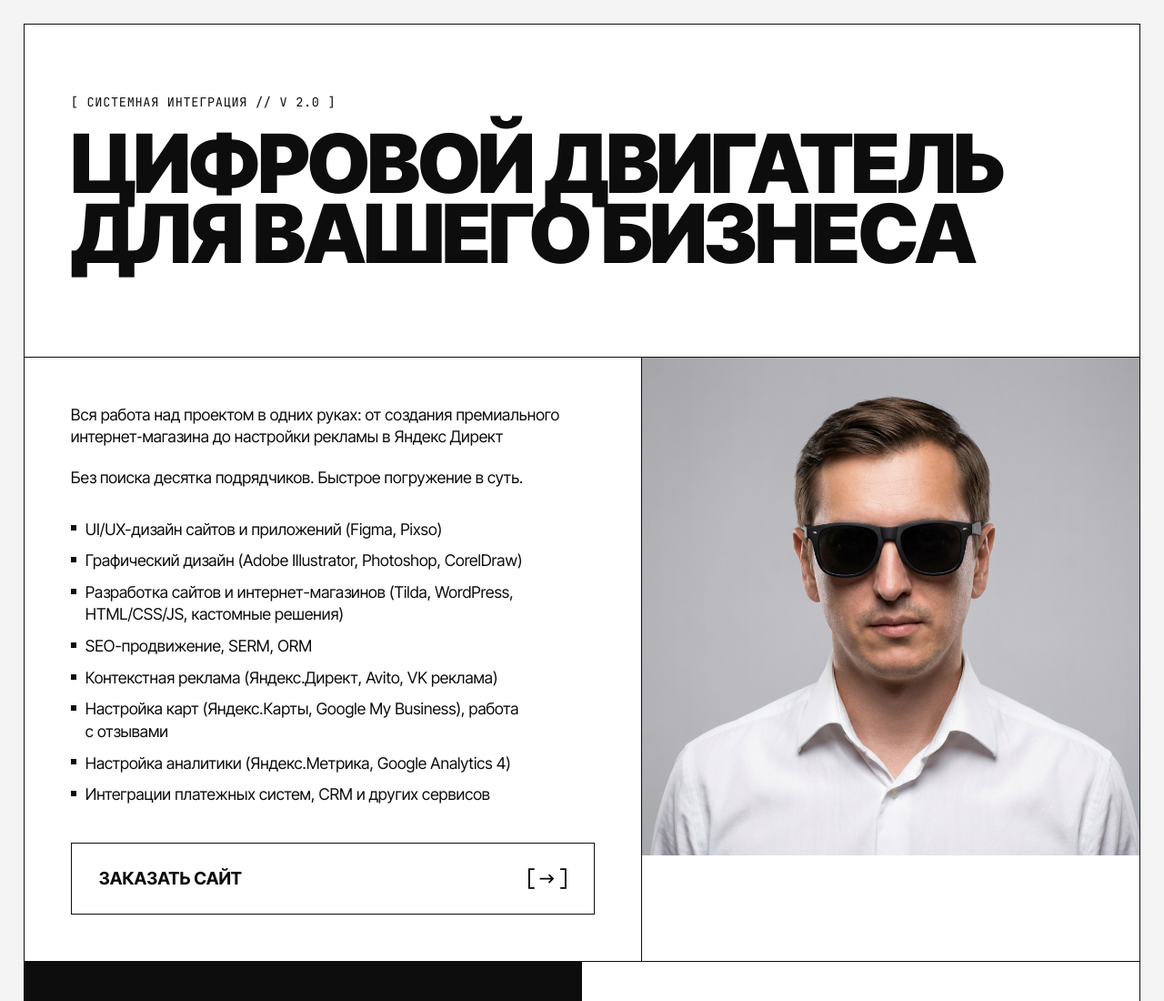
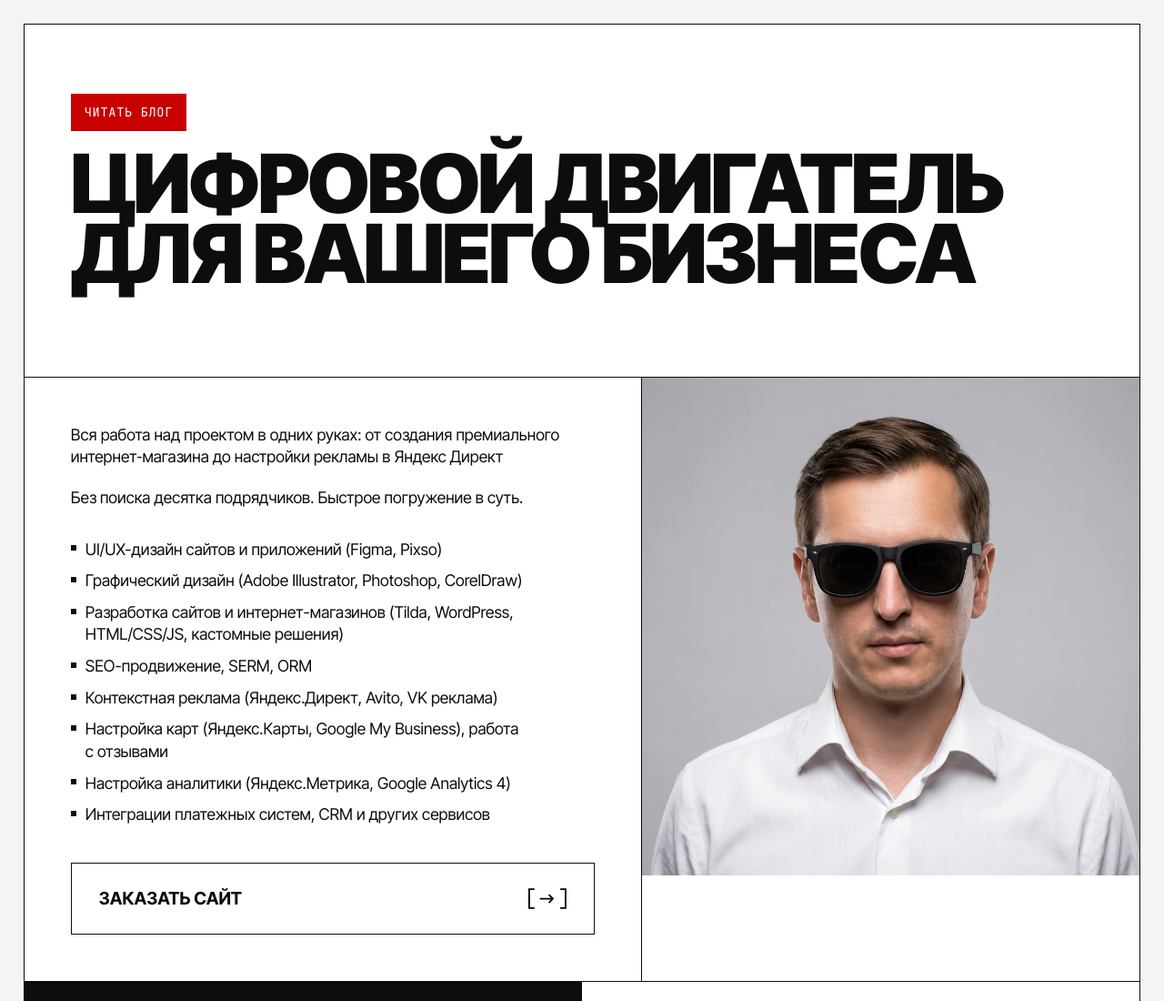
Before and after one commit to Nefedorb/evgenbond-site, a website: page index.html in a window 1280 px wide. Shown: the top 1100 px of the page at 91% size. Drawn offline with Linux system fonts and the light colour scheme.

Commit message:
Add blog badge to homepage hero

```diff
--- a/index.html
+++ b/index.html
@@ -82,6 +82,29 @@
         .section-kicker-muted { color: var(--gray-light); }
         .section-heading-spaced { margin-bottom: 20px; }
         .section-heading-medium { margin-bottom: 20px; font-size: 2.5rem; }
+
+        .hero-blog-badge {
+            display: inline-flex;
+            align-items: center;
+            width: fit-content;
+            margin-bottom: 20px;
+            padding: 10px 14px;
+            border: 1px solid var(--brand-red);
+            background: var(--brand-red);
+            color: var(--white);
+            text-decoration: none;
+            white-space: nowrap;
+            transition: var(--transition-fast);
+        }
+        .hero-blog-badge:hover,
+        .hero-blog-badge:focus-visible {
+            background: var(--white);
+            color: var(--brand-red);
+        }
+        .hero-blog-badge:focus-visible {
+            outline: 3px solid var(--black);
+            outline-offset: 3px;
+        }
 
         .btn-strict {
             display: inline-flex;
@@ -543,7 +566,7 @@
         <!-- БЛОК 1: HERO -->
         <section class="hero">
             <div class="hero-title-box">
-                <div class="mono-text section-kicker">[ СИСТЕМНАЯ ИНТЕГРАЦИЯ // V 2.0 ]</div>
+                <a href="/blog/" class="mono-text hero-blog-badge">ЧИТАТЬ БЛОГ</a>
                 <h1>ЦИФРОВОЙ ДВИГАТЕЛЬ<br>ДЛЯ&nbsp;ВАШЕГО БИЗНЕСА</h1>
             </div>
 
```
